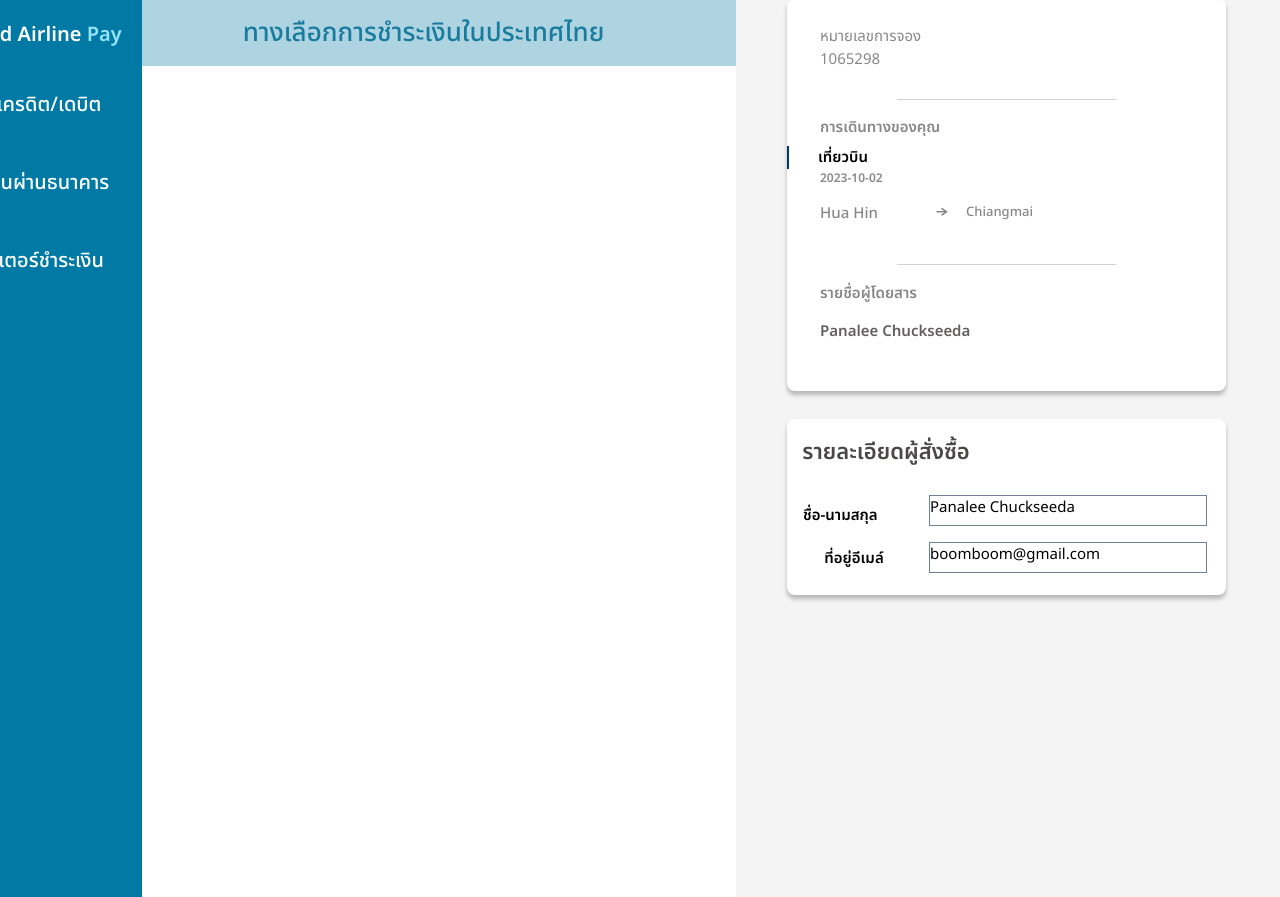
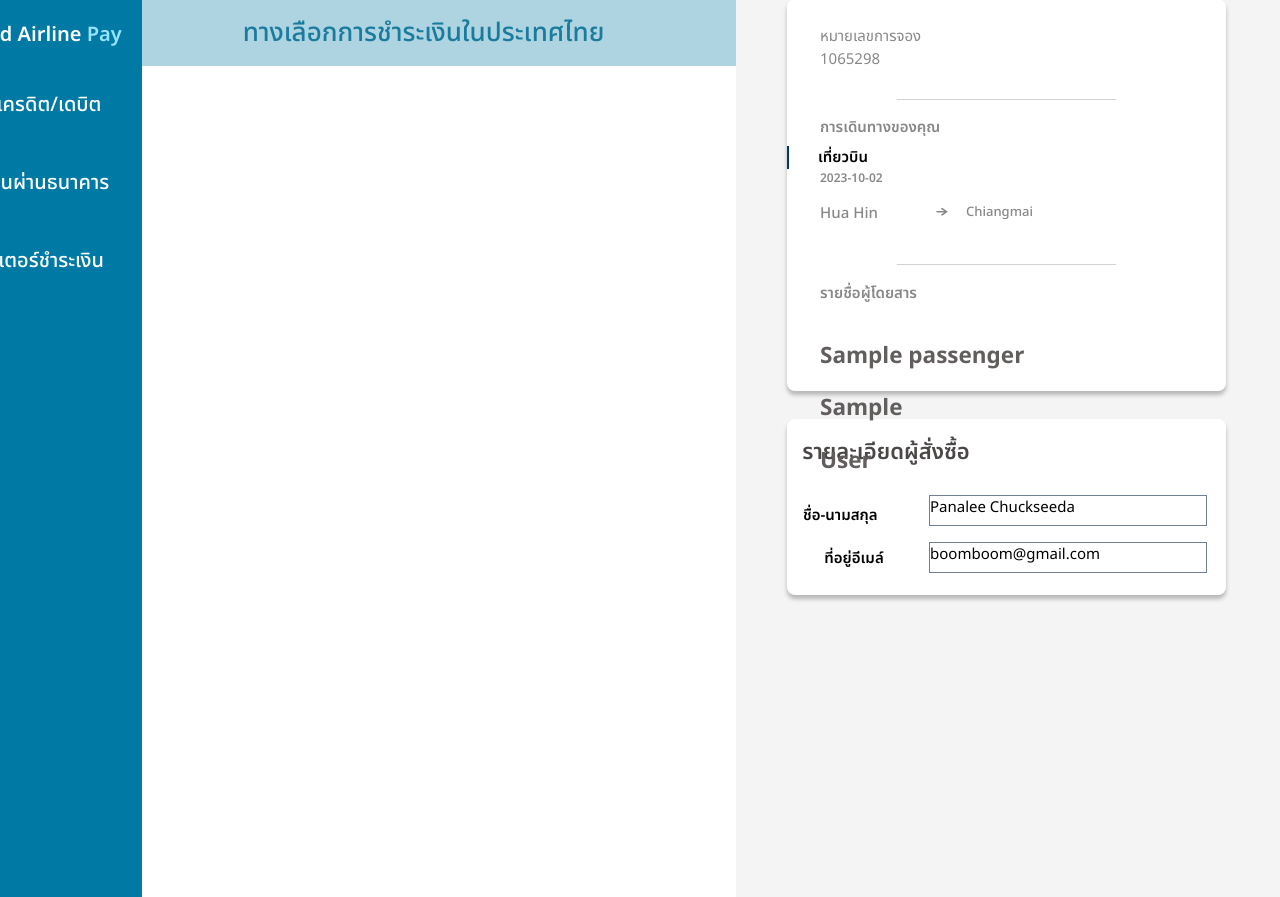
Before and after one commit to f5song/I-Landed-Airline, a PHP site: page /ISAD-ilal/book3.php in a window 1280 px wide. Shown: the part 242-1139 px from the top of the page. Run offline with PHP 8.4, Linux system fonts and the light colour scheme; the visitor is signed in with stand-in values (Sample User, id 1); tables that the repository leaves empty or names only in its code hold one stand-in row (values such as "Sample post").

Commit message:
passenger payment

```diff
--- a/PAGE/PAYMENT/book3.php
+++ b/PAGE/PAYMENT/book3.php
@@ -1,38 +1,64 @@
 <!-- http://localhost/ISAD-ilal/PAGE/PAYMENT/book3.php -->
 
 <?php
-    session_start();
-    require_once '../../CRUD/config/db.php';
+session_start();
+require_once '../../CRUD/config/db.php';
 
-    if (!isset($_SESSION['user_login'])) {
-      header('location: ../signup_login/login.php');
-  }
+// ตรวจสอบการล็อกอิน
+if (!isset($_SESSION['user_login'])) {
+    $_SESSION['redirect_url'] = $_SERVER['REQUEST_URI'];
+    header('location: ../SIGNUPLOGIN/login.php');
+}
+
+// ตรวจสอบการออกจากระบบ
+if (isset($_GET['logout'])) {
+    session_destroy();
+    unset($_SESSION['username']);
+    header('location: ' . $_SESSION['redirect_url']);
+}
+
+// เชื่อมต่อฐานข้อมูล
+$servername = "localhost";
+$username = "root";
+$password = "";
+$dbname = "mydb";
+$conn = new mysqli($servername, $username, $password, $dbname);
+
+// ตรวจสอบการเชื่อมต่อ
+if ($conn->connect_error) {
+    die("การเชื่อมต่อล้มเหลว: " . $conn->connect_error);
+}
+
+// ดึงข้อมูลผู้โดยสาร
+$sql = "SELECT
+    r.reservation_id,
+    r.passenger_id,
+    r.flight_id,
+    r.baggage_weight,
+    r.total_price,
+    r.seat_number,
+    p.passenger_id,
+    p.title,
+    p.first_name,
+    p.last_name
+FROM reservations AS r
+JOIN passengers AS p ON r.passenger_id = p.passenger_id";
+
+$result = mysqli_query($conn, $sql);
+
+$passengers = array();
+
+while ($row = mysqli_fetch_assoc($result)) {
+    $passenger = array(
+        'title' => $row['title'],
+        'first_name' => $row['first_name'],
+        'last_name' => $row['last_name'],
+        'baggage_weight' => $row['baggage_weight'],
+        'passenger_id' => $row['passenger_id']
+    );
+    $passengers[] = $passenger;
+}
 ?>
-
-<?php
-    $servername = "localhost"; // เซิร์ฟเวอร์ MySQL
-    $username = "root"; // ชื่อผู้ใช้ฐานข้อมูล
-    $password = ""; // รหัสผ่านฐานข้อมูล
-    $dbname = "mydb"; // ชื่อฐานข้อมูล
-
-    $conn = mysqli_connect($servername, $username, $password, $dbname);
-
-    if (!$conn) {
-        die("การเชื่อมต่อฐานข้อมูลล้มเหลว: " . mysqli_connect_error());
-    }
-    if(isset($_GET["user_id"])){
-        $mm = $_GET["user_id"];
-
-        $sql = "SELECT * FROM payment
-                WHERE user_id = '$mm'";
-        $result = mysqli_query($conn, $sql);
-        $rt = mysqli_fetch_array($result);
-
-        $user_id = $rt['user_id'];
-        $booking_id = $rt['booking_id'];
-    }
-?>
-
 
 <!DOCTYPE html>
 <html>
@@ -60,6 +86,7 @@
           <div class="frame-fill-email">
             <div class="info-paid">boomboom@gmail.com</div>
           </div>
+
           <div class="text-name">
             <span class="text-name-txt-container">
               <p class="p">ชื่อ-นามสกุล</p>
@@ -94,10 +121,15 @@
             <div class="text-flight">เที่ยวบิน</div>
           </div>
         </div>
+        <?php foreach ($passengers as $passenger): ?>
         <div class="name-passenger">
           <div class="text-paeesnger-name">รายชื่อผู้โดยสาร</div>
-          <div class="text-name1">Panalee Chuckseeda</div>
+          <div class="text-name1">
+            <h2><?= $passenger['title'] ?></h2>
+                <h2><?= $passenger['first_name'] ?></h2>
+                <h2><?= $passenger['last_name'] ?></h2></div>
         </div>
+        <?php endforeach; ?>
         <img
           class="separate-line-icon"
           alt=""
```
